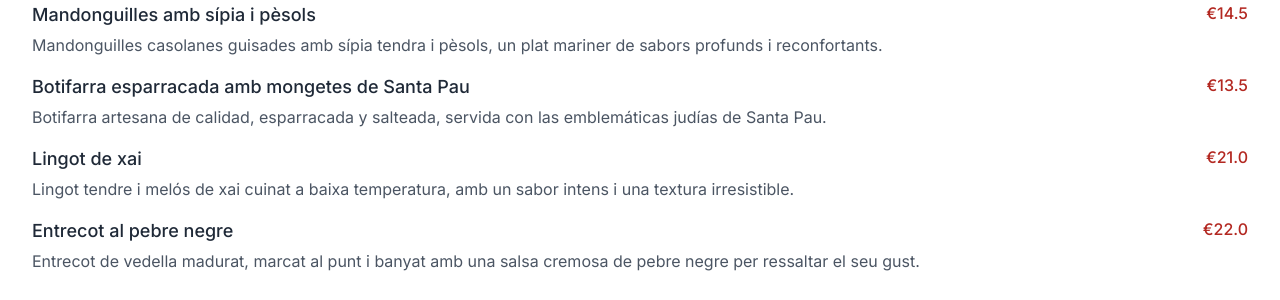
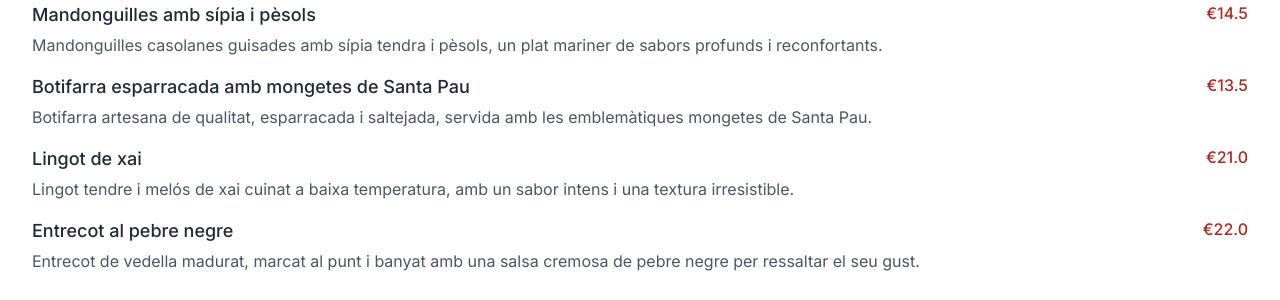
Before and after one commit to itnig-it/lentrepreneur, a Jekyll site: the page built from menu.html, in a window 1280 px wide and 900 px high, scrolled down 5851 px. Shown: the part 153-453 px from the top of the window. Built offline with Jekyll 4.4.1, drawn with Linux system fonts in a browser that asks for light colours; some web fonts are replaced.

```diff
--- a/_data/menu.yml
+++ b/_data/menu.yml
@@ -718,12 +718,12 @@ menu:
       - name:
           ca: "Botifarra esparracada amb mongetes de Santa Pau"
           en: "Broken botifarra with Santa Pau beans"
-          es: "Botifarra desmenuzada con judías de Santa Pau"
+          es: "Botifarra \"esparracada\" con judías de Santa Pau"
         price: 13.5
         description:
-          ca: "Botifarra artesana de calidad, esparracada y salteada, servida con las emblemáticas judías de Santa Pau."
+          ca: "Botifarra artesana de qualitat, esparracada i saltejada, servida amb les emblemàtiques mongetes de Santa Pau."
           en: "High-quality artisan botifarra, broken and sautéed, served with the iconic Santa Pau beans."
-          es: "Butifarra artesana de calidad, desmenuzada y salteada, servida con las emblemáticas judías de Santa Pau."
+          es: "Butifarra artesana de calidad, \"esparracada\" y salteada, servida con las emblemáticas judías de Santa Pau."
 
       - name:
           ca: "Lingot de xai"
```
Also changed, not shown: index.html (+10 -18 lines).
